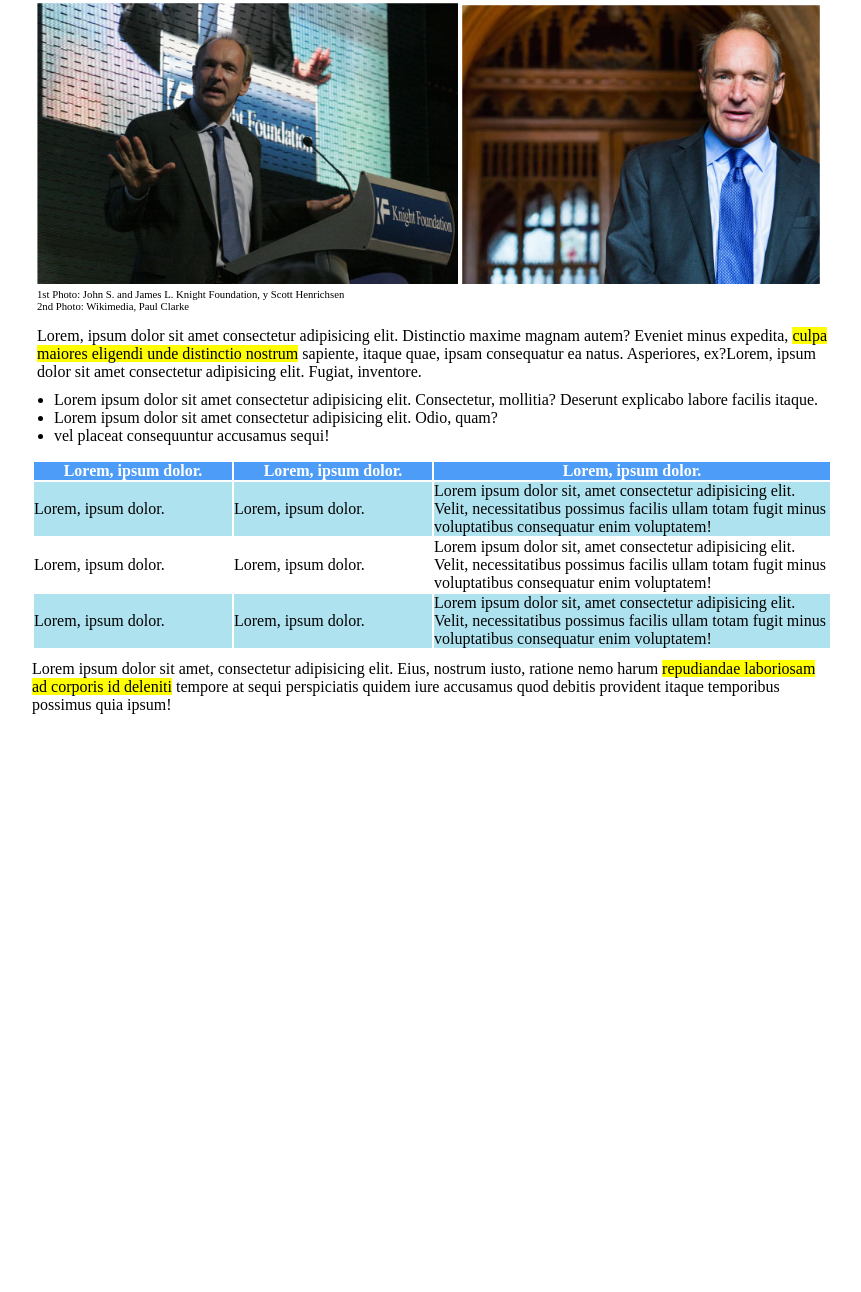
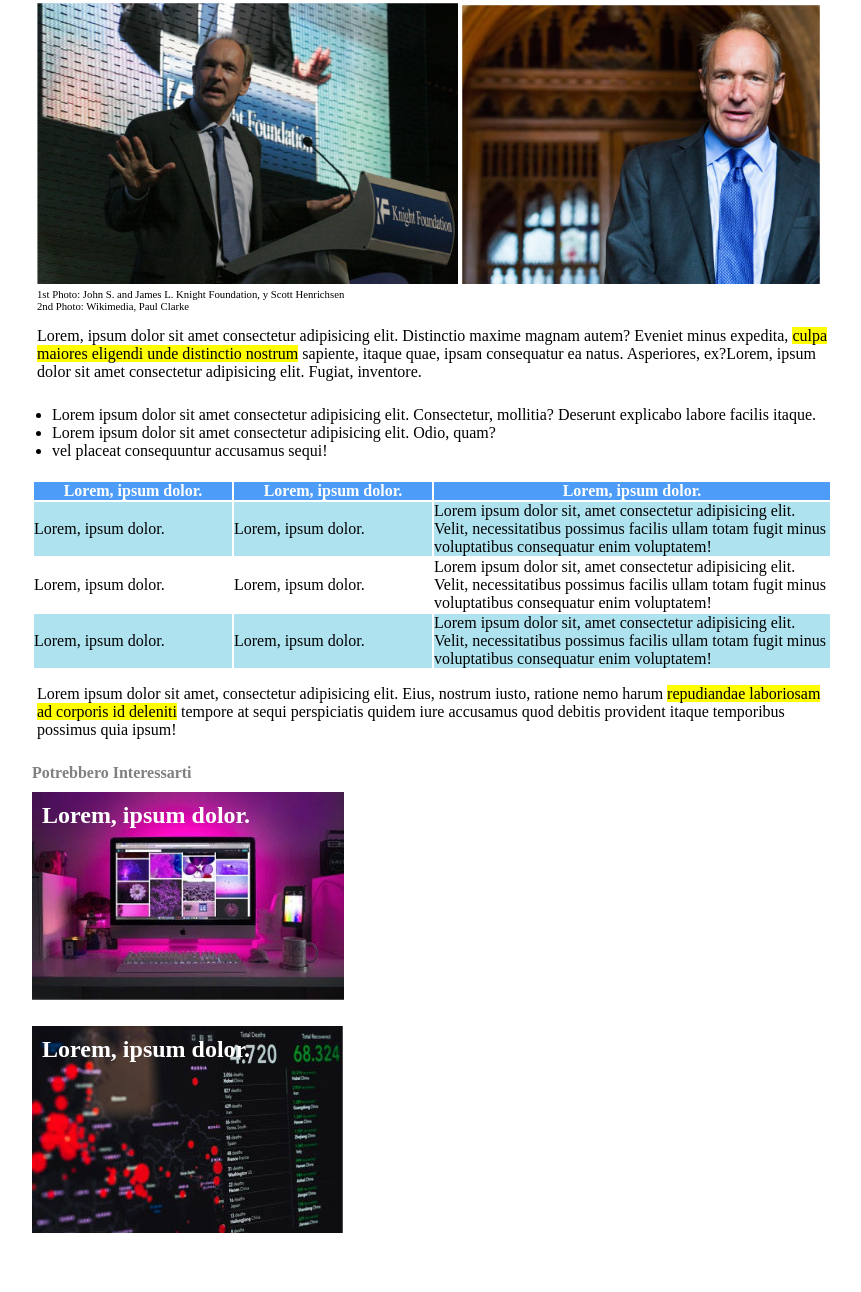
Before and after one commit to ThomasAnselmetto/html-css-booleaner, a plain HTML site: page index.html in a window 1280 px wide. Shown: the part 211-1503 px from the top of the page, without its empty margins (208-1069 px from the left). Before the commit the page ends 925 px from the top, so only its background shows below. Drawn offline with Linux system fonts and the light colour scheme.

Commit message:
added last 2 images and quick refactor

```diff
--- a/index.html
+++ b/index.html
@@ -1,5 +1,6 @@
 <!DOCTYPE html>
 <html lang="en">
+    <!-- ammetto di aver usato la shortcut "!" -->
 <head>
     <meta charset="UTF-8">
     <meta http-equiv="X-UA-Compatible" content="IE=edge">
@@ -9,36 +10,39 @@
 </head>
 <body>
     <div class="contenitor">
-
+        <!-- creo header e inserisco logo e background repeat -->
         <header>
             <figure class="pattern">
                 <img src="./IMG/logo.svg" alt="The Booleaners-logo">
             </figure>
         </header>
+
         <main>
+            <!-- qui creo main title ed aggiungo autore -->
             <div class="main-heading">
                 <h1>Internet dev'essere al servizio del "Bene Pubblico": il manifesto di Tim Berners-Lee</h1>
                 <h4>Scritto da <span class="the-booleaner">The Booleaner</span> </h4>
                 <h6>il 10/10/2020</h6>
             </div>
+            <!-- aggiungo le due foto di tim e fatico a dimensionarle,successivamente inserisco soggetto e fotografo -->
             <figure class="tim-photo">
                 <img class="tim1" src="./IMG/tim-1.jpg" alt="tim at Knight Foundation">
                 <img class="tim2" src="./IMG/tim-2.jpg" alt="tim-wikimedia">
                 <h6>1st Photo: John S. and James L. Knight Foundation, y Scott Henrichsen</h6>
                 <h6>2nd Photo: Wikimedia, Paul Clarke</h6>
-                <div></div>
             </figure>
-            <div class="paragrafo">
-                <p>Lorem, ipsum dolor sit amet consectetur adipisicing elit. Distinctio maxime magnam autem? Eveniet minus expedita, <span class="highlight">culpa maiores eligendi unde distinctio nostrum</span> sapiente, itaque quae, ipsam consequatur ea natus. Asperiores, ex?Lorem, ipsum dolor sit amet consectetur adipisicing elit. Fugiat, inventore.</p>
+
+
+            <div>
+                <p class="paragrafo">Lorem, ipsum dolor sit amet consectetur adipisicing elit. Distinctio maxime magnam autem? Eveniet minus expedita, <span class="highlight">culpa maiores eligendi unde distinctio nostrum</span> sapiente, itaque quae, ipsam consequatur ea natus. Asperiores, ex?Lorem, ipsum dolor sit amet consectetur adipisicing elit. Fugiat, inventore.</p>
                 <ul class="list">
                     <li>Lorem ipsum dolor sit amet consectetur adipisicing elit. Consectetur, mollitia? Deserunt explicabo labore facilis itaque.</li>
                     <li>Lorem ipsum dolor sit amet consectetur adipisicing elit. Odio, quam?</li>
                     <li>vel placeat consequuntur accusamus sequi!</li>
                 </ul>
             </div>
-
+                <!-- inserisco tabella con thead e tbody -->
             <table class="tabella">
-
                 <thead class="thead">
                     <tr>
                         <th>Lorem, ipsum dolor.</th>
@@ -66,14 +70,16 @@
                 </tbody>
             </table>
 
-            <p>Lorem ipsum dolor sit amet, consectetur adipisicing elit. Eius, nostrum iusto, ratione nemo harum <span class="highlight">repudiandae laboriosam ad corporis id deleniti</span>  tempore at sequi perspiciatis quidem iure accusamus quod debitis provident itaque temporibus possimus quia ipsum!</p>
+            <!-- sicuramente questo p non va bene da solo fuori dal div ma sono le 23 -->
+            <p class="paragrafo">Lorem ipsum dolor sit amet, consectetur adipisicing elit. Eius, nostrum iusto, ratione nemo harum <span class="highlight">repudiandae laboriosam ad corporis id deleniti</span>  tempore at sequi perspiciatis quidem iure accusamus quod debitis provident itaque temporibus possimus quia ipsum!</p>
+            <div class="foto">
 
+                <h4>Potrebbero Interessarti</h4>
+                <h2 class="desk">Lorem, ipsum dolor.</h2>
+                <h2 class="graphics">Lorem, ipsum dolor.</h2>
 
+            </div>
         </main>
-
-
-
     </div>
-
 </body>
 </html>
--- a/style1.css
+++ b/style1.css
@@ -61,7 +61,7 @@ h6{
 .paragrafo{
     margin-left: 5px;
     margin-top: 15px;
-    margin-bottom: 15px;;
+    margin-bottom: 25px;;
 }
 .tabella{
     margin-bottom: 10px;
@@ -71,8 +71,9 @@ h6{
     background-color: yellow;
 }
 .list{
-    margin-left: 17px;
-    margin-top: 10px;;
+    margin-left: 20px;
+    margin-top: 10px;
+    margin-bottom:20px;
 }
 
 .thead{
@@ -87,3 +88,27 @@ h6{
 .background-row{
     background-color: #AFE2EF;
 }
+
+.foto{
+    position:relative;
+}
+.desk{
+    height:300px;
+    background-image: url(./IMG/monitor.jpg);
+    background-repeat: no-repeat;
+    color:white;
+    padding: 10px;
+    margin-top: 10px;
+}
+.graphics{
+    position: absolute;
+    top:80%;
+    width:800px;
+    height:300px;
+    background-image: url(./IMG/graph.jpg);
+    background-repeat: no-repeat;
+    color:white;
+    padding: 10px;
+
+
+}
```
Also changed, not shown: IMG/graph.jpg (added), IMG/monitor.jpg (added).
